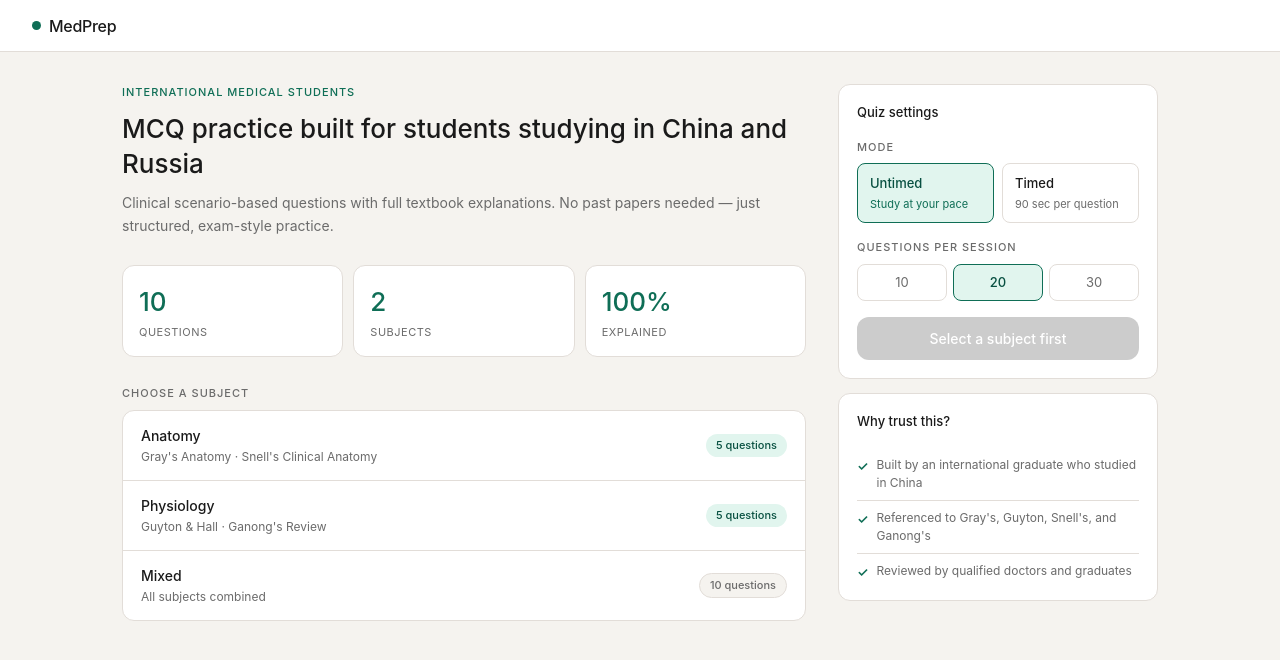
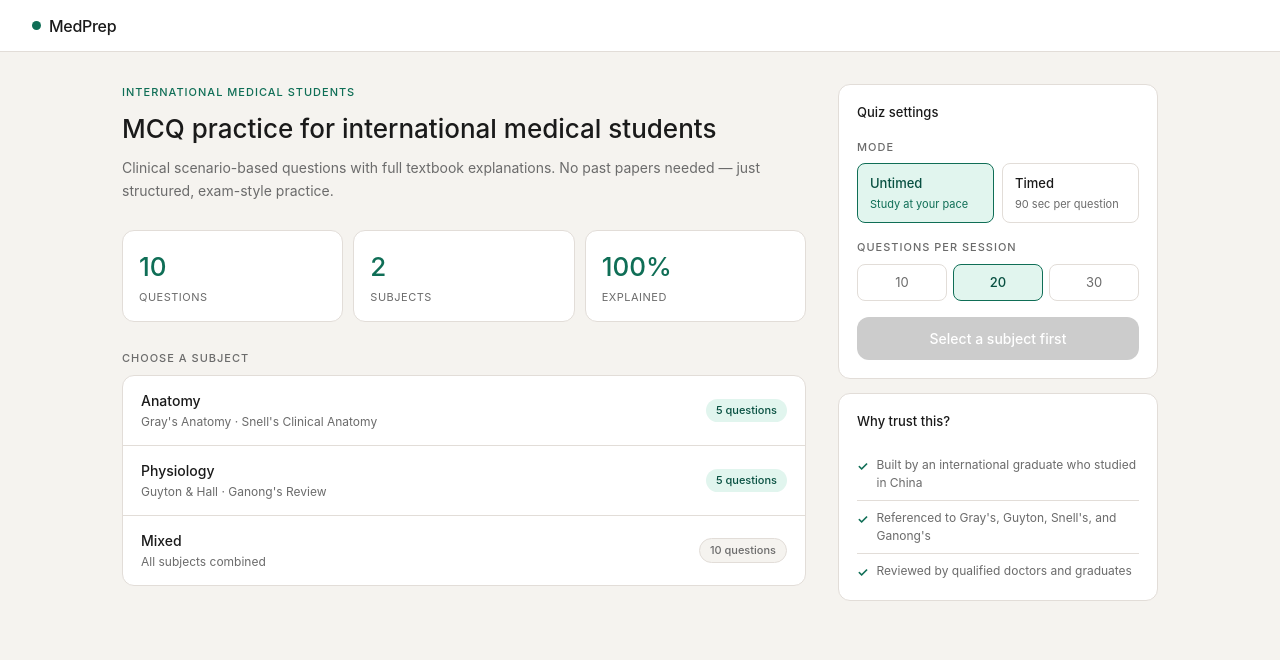
Before and after one commit to manast23/medprep, a Next.js app: page / in a window 1280 px wide. Shown: the top 660 px of the page. Built offline with nearby package versions, Linux system fonts and the light colour scheme.

Commit message:
Remove China and Russia from headline

```diff
--- a/pages/index.js
+++ b/pages/index.js
@@ -25,7 +25,7 @@ export default function Home() {
       <main className={styles.main}>
         <div className={styles.left}>
           <div className={styles.heroTag}>International medical students</div>
-          <h1 className={styles.heroH1}>MCQ practice built for students studying in China and Russia</h1>
+          <h1 className={styles.heroH1}>MCQ practice for international medical students</h1>
           <p className={styles.heroSub}>
             Clinical scenario-based questions with full textbook explanations.
             No past papers needed — just structured, exam-style practice.
```
